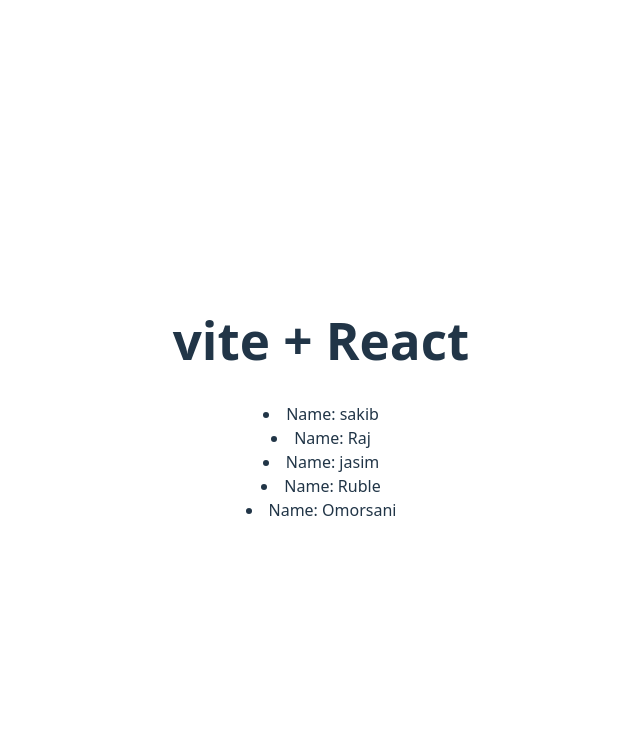
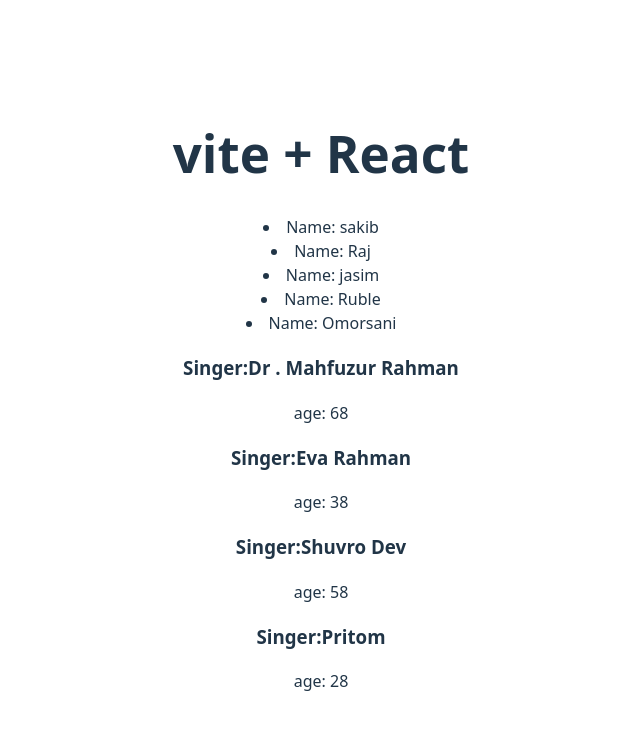
Before and after one commit to sadhin28/React-practice, a React (Vite) app: page / in a window 1280 px wide. Shown: the top 730 px of the page, without its empty margins (319-959 px from the left). Built offline with nearby package versions, Linux system fonts and the light colour scheme.

Commit message:
add a function name singer

```diff
--- a/src/App.jsx
+++ b/src/App.jsx
@@ -4,14 +4,15 @@
 import './App.css'
 import ToDo from './toDo'
 import Actor from './Actor'
+import Singer from './singer'
 function App() {
 
   const actors =['sakib', 'Raj', 'jasim','Ruble','Omorsani'];
   const singers =[
-    {name:'Dr . Mahfuzur Rahman', age:68},
-    {name:'Eva Rahman', age:38},
-    {name:'Shuvro Dev', age:58},
-    {name:'Pritom', age:28},
+    {id:1 ,name:'Dr . Mahfuzur Rahman', age:68},
+    {id:2 ,name:'Eva Rahman', age:38},
+    {id:3,name:'Shuvro Dev', age:58},
+    {id:4,name:'Pritom', age:28},
 
   ]
   return (
@@ -22,6 +23,11 @@
      {
       actors.map(actor=><Actor name={actor}></Actor>)
      }
+
+      {
+        singers.map(singer => <Singer singer={singer}></Singer>)
+      }
+
      {/* <ToDo task="Learn React" isDone= {true}></ToDo>
      <ToDo task="Learn JavaScript" isDone={false}></ToDo>
      <ToDo task="Learn MongoDb" isDone={true}></ToDo>
--- /dev/null
+++ b/src/Singer.jsx
@@ -0,0 +1,10 @@
+export default function Singer({singer}){
+    console.log(singer)
+
+    return(
+        <div>
+            <h3>Singer:{singer.name} </h3>
+            <p>age: {singer.age}</p>
+        </div>
+    )
+}
```
